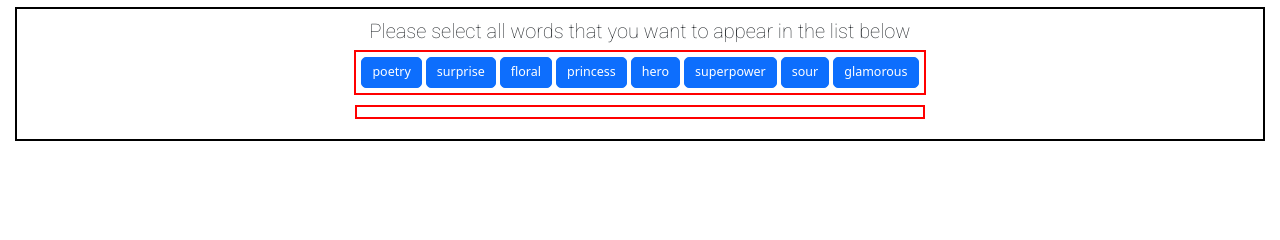
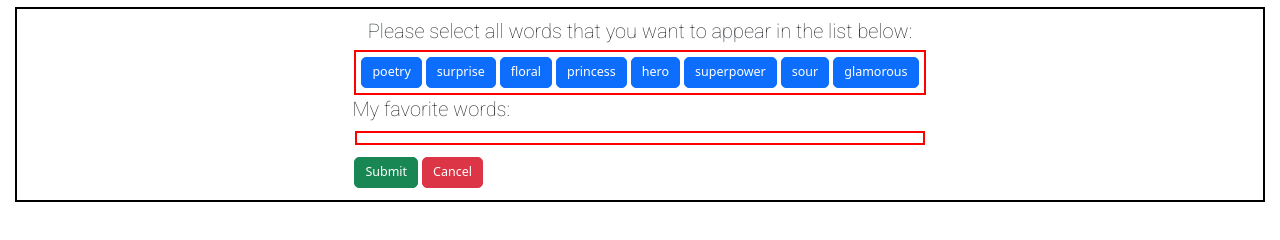
Before and after one commit to Jana-P1/db_logic_party, a plain HTML site: page index.html in a window 1280 px wide. Shown: the part 66-306 px from the top of the page. Drawn offline with nearby package versions, Linux system fonts and the light colour scheme; a web font is replaced by a local one.

Commit message:
Add functionality to submit button

```diff
--- a/app.js
+++ b/app.js
@@ -9,8 +9,10 @@ const selectedWords = []
 
 // A variable for the DOM representing words in the initWords arr
 const btnContainer = document.getElementById("buttons")
-const btns = document.querySelectorAll(".btn")
-const myWords = document.getElementById("word-container")
+const btns = document.querySelectorAll(".words")
+const myWords = document.getElementById("container2")
+const result = document.getElementById("result")
+const submit = document.getElementById("submit")
 
 /** ----- EVENT HANDLER FUNCTIONS ------ */
 const selectBtn = (e) => {
@@ -34,10 +36,17 @@ const newEventListener = (e) => {
   addWordsToArr(value)
 }
 
+const submitWords = (e) => {
+  e.preventDefault()
+  console.log("selectedWords: ", "sanity check")
+
+}
+
 
 /** ------ EVENT LISTENERS --------- */
 btns.forEach(btn => btn.addEventListener("click", selectBtn))
 btns.forEach(btn => btn.addEventListener("click", newEventListener))
+submit.addEventListener("click", submitWords)
 
 
 
--- a/index.html
+++ b/index.html
@@ -16,20 +16,28 @@
   <h1 id="title">DB Logic Party!</h1>
   <section class="content">
     <div id="container">
-      <h2>Please select all words that you want to appear in the list below</h2>
+      <h2>Please select all words that you want to appear in the list below:</h2>
       <div id=form>
         <form action="">
           <div id="buttons">
-            <button class="btn btn-primary btn-lg" id="poetry" type="submit">poetry</button>
-            <button class="btn btn-primary btn-lg" id="surprise" type="submit">surprise</button>
-            <button class="btn btn-primary btn-lg" id="floral" type="submit">floral</button>
-            <button class="btn btn-primary btn-lg" id="princess" type="submit">princess</button>
-            <button class="btn btn-primary btn-lg" id="hero" type="submit">hero</button>
-            <button class="btn btn-primary btn-lg" id="superpower" type="submit">superpower</button>
-            <button class="btn btn-primary btn-lg" id="sour" type="submit">sour</button>
-            <button class="btn btn-primary btn-lg" id="glamorous" type="submit">glamorous</button>
+            <button class="btn btn-primary btn-lg words" id="poetry" type="submit">poetry</button>
+            <button class="btn btn-primary btn-lg words" id="surprise" type="submit">surprise</button>
+            <button class="btn btn-primary btn-lg words" id="floral" type="submit">floral</button>
+            <button class="btn btn-primary btn-lg words" id="princess" type="submit">princess</button>
+            <button class="btn btn-primary btn-lg words" id="hero" type="submit">hero</button>
+            <button class="btn btn-primary btn-lg words" id="superpower" type="submit">superpower</button>
+            <button class="btn btn-primary btn-lg words" id="sour" type="submit">sour</button>
+            <button class="btn btn-primary btn-lg words" id="glamorous" type="submit">glamorous</button>
           </div>
-          <div id="word-container"></div>
+          <div id="my_words">
+            <h2>My favorite words:</h2>
+            <div id="container2"></div>
+          </div>
+          <div class="submit">
+            <button id="submit" class="btn btn-success btn-lg" type="submit">Submit</button>
+            <button id="cancel" class="btn btn-danger btn-lg" type="submit">Cancel</button>
+          </div>
+          <div id="result"></div>
 
         </form>
       </div>
--- a/styles.css
+++ b/styles.css
@@ -26,7 +26,7 @@ h2 {
   font-family: 'Roboto', sans-serif;
   font-size: 3.5rem;
   font-weight: bold;
-  text-align: center;
+  /* text-align: center; */
 }
 #buttons {
   max-width: 100%;
@@ -54,9 +54,15 @@ h2 {
   font-size: 2rem;
 }
 
-#word-container {
+#container2 {
   border: 2px solid red;
   max-width: auto;
   margin: 10px 3px;
   padding: 5px;
 }
+
+.submit {
+  display: flex;
+  flex-direction: row;
+
+}
```
